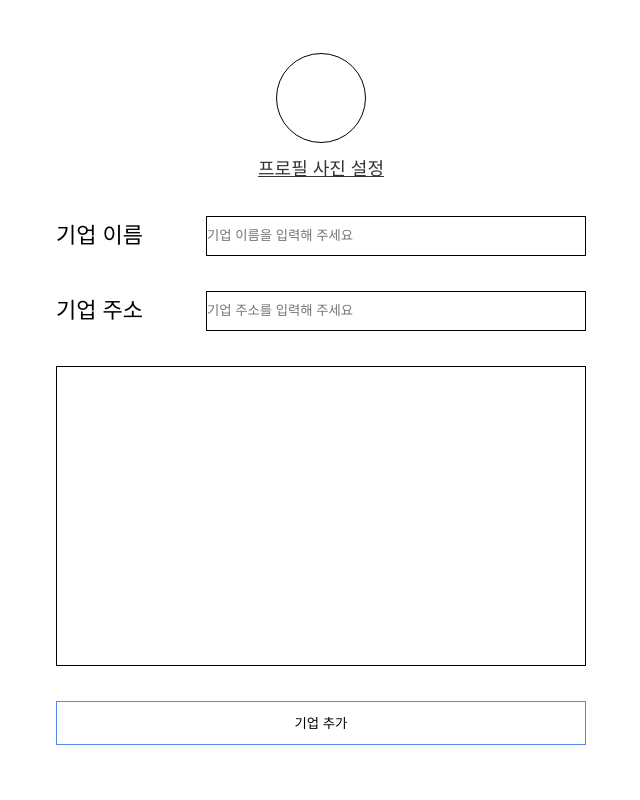
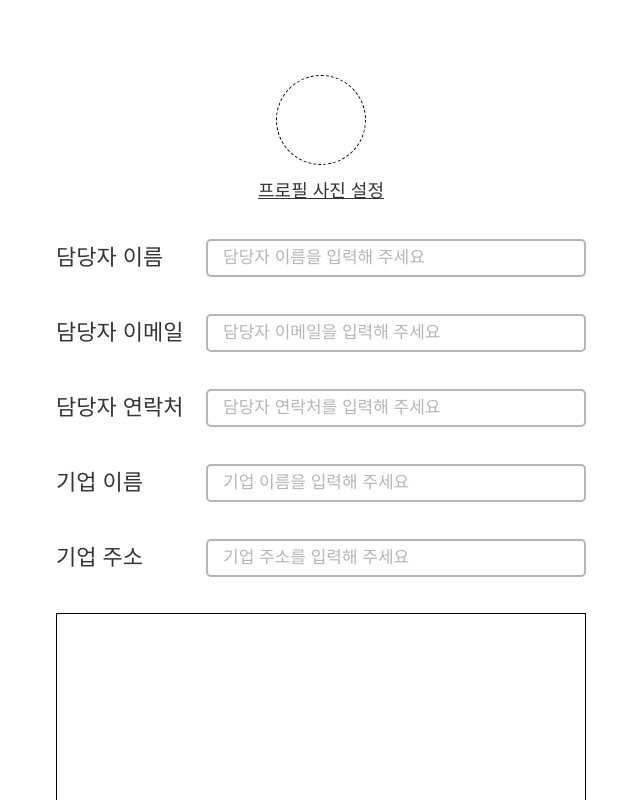
Before and after one commit to EntryDSM/Buldak, a Next.js app in the folder apps/teacher/: page /add-company in a window 1280 px wide. Shown: the top 800 px of the page, without its empty margins (319-959 px from the left). Built offline with nearby package versions, Linux system fonts and the light colour scheme.

Commit message:
feat(teacher): useState로 값 관리하게 추가

```diff
--- a/apps/teacher/components/company/AddCompany.tsx
+++ b/apps/teacher/components/company/AddCompany.tsx
@@ -1,6 +1,81 @@
 import styled from '@emotion/styled';
+import { Button, TextBox } from '@packages/ui';
+import { ChangeEvent, useState } from 'react';
+import { theme } from '@packages/emotion-style-provider/src/theme';
+
+type keyValue =
+    | 'profile_image_path'
+    | 'company_name'
+    | 'location'
+    | 'start_at'
+    | 'end_at'
+    | 'name'
+    | 'phone_number'
+    | 'email';
+
+interface CompanyInfo {
+    profile_image_path: string;
+    company_name: string;
+    location: string;
+    start_at: string;
+    end_at: string;
+    name: string;
+    phone_number: string;
+    email: string;
+}
+
+interface InputArray {
+    title: string;
+    name: keyValue;
+    placeholder: string;
+}
+
+const inputArray: InputArray[] = [
+    {
+        title: '담당자 이름',
+        name: 'name',
+        placeholder: '담당자 이름을 입력해 주세요',
+    },
+    {
+        title: '담당자 이메일',
+        name: 'email',
+        placeholder: '담당자 이메일을 입력해 주세요',
+    },
+    {
+        title: '담당자 연락처',
+        name: 'phone_number',
+        placeholder: '담당자 연락처를 입력해 주세요',
+    },
+    {
+        title: '기업 이름',
+        name: 'company_name',
+        placeholder: '기업 이름을 입력해 주세요',
+    },
+    {
+        title: '기업 주소',
+        name: 'location',
+        placeholder: '기업 주소를 입력해 주세요',
+    },
+];
 
 function AddCompany() {
+    const [companyInfo, setCompanyInfo] = useState<CompanyInfo>({
+        profile_image_path: '',
+        company_name: '',
+        location: '',
+        start_at: '',
+        end_at: '',
+        name: '',
+        phone_number: '',
+        email: '',
+    });
+    const onChangeInputValue = (e: ChangeEvent<HTMLInputElement>) => {
+        console.log(e.target.name);
+        setCompanyInfo({
+            ...companyInfo,
+            [e.target.name]: e.target.value,
+        });
+    };
     return (
         <_Wrapper>
             <_Center>
@@ -8,26 +83,33 @@ function AddCompany() {
                     <div id="img"></div>
                     <p>프로필 사진 설정</p>
                 </_ImgWrapper>
-                <Inputs title="기업 이름" placeholder="기업 이름을 입력해 주세요" />
-                <Inputs title="기업 주소" placeholder="기업 주소를 입력해 주세요" />
+                {inputArray.map((item) => {
+                    return (
+                        <_InputWrapper>
+                            <p>{item.title}</p>
+                            <TextBox
+                                width={380}
+                                type="text"
+                                name={item.name}
+                                correct={true}
+                                placeholder={item.placeholder}
+                                value={companyInfo[item.name]}
+                                onChange={onChangeInputValue}
+                            />
+                        </_InputWrapper>
+                    );
+                })}
                 <_TempCalendar />
-                <_AddButton>기업 추가</_AddButton>
+                <Button
+                    width={530}
+                    height={44}
+                    borderWidth={2}
+                    borderColor={theme.color.skyblue}
+                    fontColor={theme.color.skyblue}
+                    content="기업 추가"
+                />
             </_Center>
         </_Wrapper>
-    );
-}
-
-interface InputProps {
-    title: string;
-    placeholder: string;
-}
-
-function Inputs({ title, placeholder }: InputProps) {
-    return (
-        <_InputWrapper>
-            <p>{title}</p>
-            <input type="text" placeholder={placeholder} />
-        </_InputWrapper>
     );
 }
 
@@ -35,20 +117,19 @@ export default AddCompany;
 
 const _Wrapper = styled.div`
     width: 100%;
-    height: 100vh;
     background-color: ${({ theme }) => theme.color.white};
-    position: absolute;
     display: flex;
-    align-items: center;
-    justify-content: center;
 `;
 
 const _Center = styled.div`
+    margin: 75px auto;
     width: 530px;
-    height: 695px;
     display: flex;
     flex-direction: column;
     align-items: center;
+    > button {
+        margin-top: 25px;
+    }
 `;
 
 const _ImgWrapper = styled.div`
@@ -62,7 +143,7 @@ const _ImgWrapper = styled.div`
         width: 90px;
         height: 90px;
         border-radius: 100px;
-        border: 1px solid black;
+        border: 1px dashed black;
     }
     > p {
         font-weight: 400;
@@ -82,6 +163,7 @@ const _InputWrapper = styled.div`
     justify-content: space-between;
     margin-top: 35px;
     > p {
+        color: ${({ theme }) => theme.color.black};
         font-weight: 400;
         font-size: 22px;
         line-height: 28px;
```
